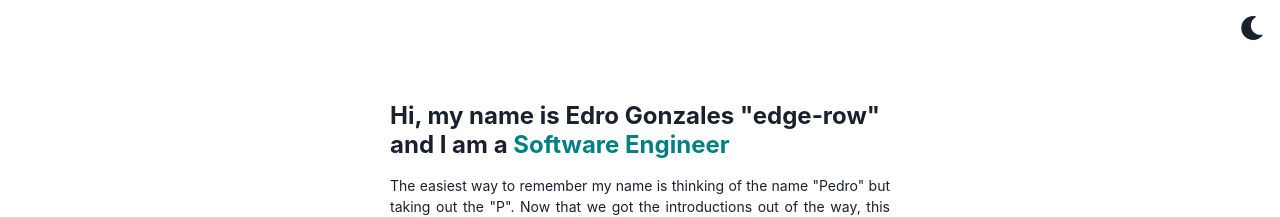
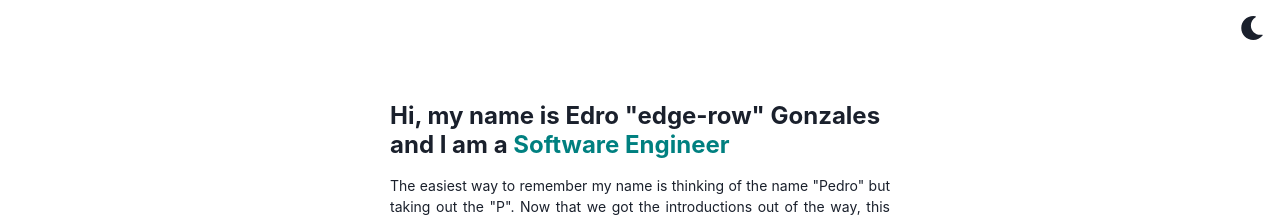
Before and after one commit to Nog-bs/portfolio-v3, a React (Create React App) app: page / in a window 1280 px wide. Shown: the top 217 px of the page. Built offline with nearby package versions, Linux system fonts and the light colour scheme.

Commit message:
update (text): edit title

```diff
--- a/src/pages/Hero.tsx
+++ b/src/pages/Hero.tsx
@@ -15,7 +15,7 @@ export const Hero: React.FC = () => {
     const PDFLink = PDFResume
     return (
         <Layout>
-            <TopHeader>Hi, my name is Edro Gonzales "edge-row" and I am a <Text as="span" color="teal">Software Engineer</Text></TopHeader>
+            <TopHeader>Hi, my name is Edro "edge-row" Gonzales and I am a <Text as="span" color="teal">Software Engineer</Text></TopHeader>
             <ParagraphContainer text='The easiest way to remember my name is thinking of the name "Pedro" but taking out the "P". Now that we got the introductions out of the way, this page is just a brief overview of my history into tech since the year 2020.' />
             <ParagraphContainer text="I had been at the Beedie School of Business at Simon Fraser University from the periods 2018 until 2020 wherein that year I had decided to start my journey as a self-taught developer. As someone who comes from a self-taught background with bootcamp experience, my self-starter attitude and ability to learn on the fly allowed me to intern as a Junior Software Developer at Machobear from 2021 until this year." /> <ParagraphContainer text="Currently, now that I have more hands-on experience and a better understanding of the tech industry I want to be able to not only hone my fundamentals as an engineer but also develop meaningful products in an industry where possibly millions can instantly view/experience something I coded." />
             <Image
```
